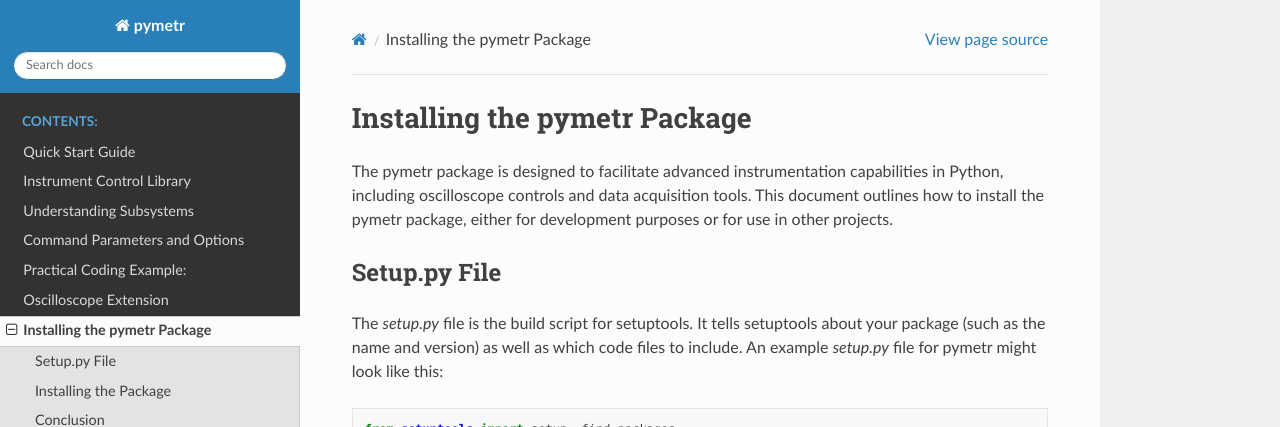
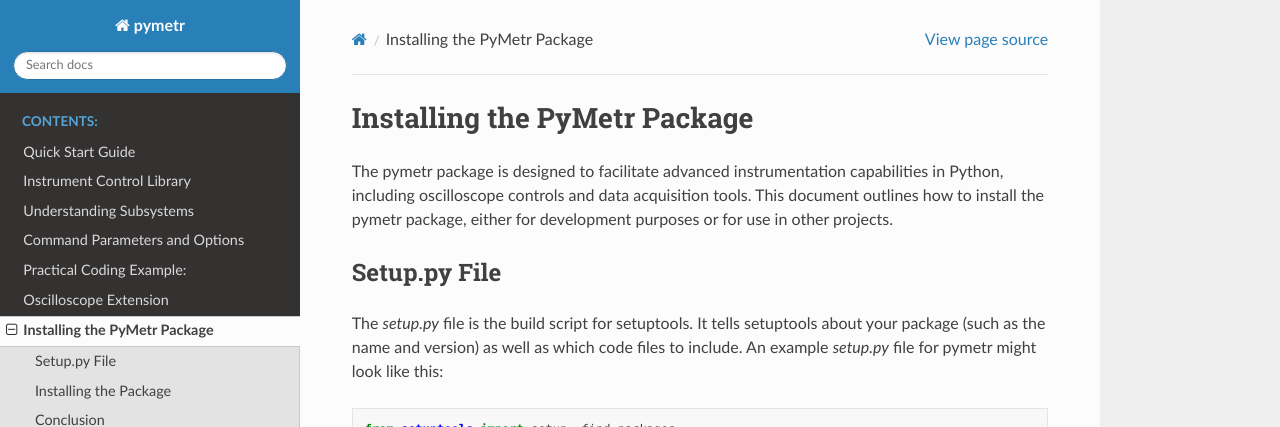
Before and after one commit to Spiryl/pymetr, a Sphinx documentation site: the page built from docs/packaging.rst, in a window 1280 px wide and 900 px high. Shown: the top 427 px of the window. Built offline with Sphinx 7.4.7 and the Read the Docs theme 2.0.0, drawn with Linux system fonts in a browser that asks for light colours.

```diff
--- a/docs/packaging.rst
+++ b/docs/packaging.rst
@@ -1,5 +1,5 @@
 ====================================
-Installing the pymetr Package
+Installing the PyMetr Package
 ====================================
 
 The pymetr package is designed to facilitate advanced instrumentation capabilities in Python, including oscilloscope controls and data acquisition tools. This document outlines how to install the pymetr package, either for development purposes or for use in other projects.
```
